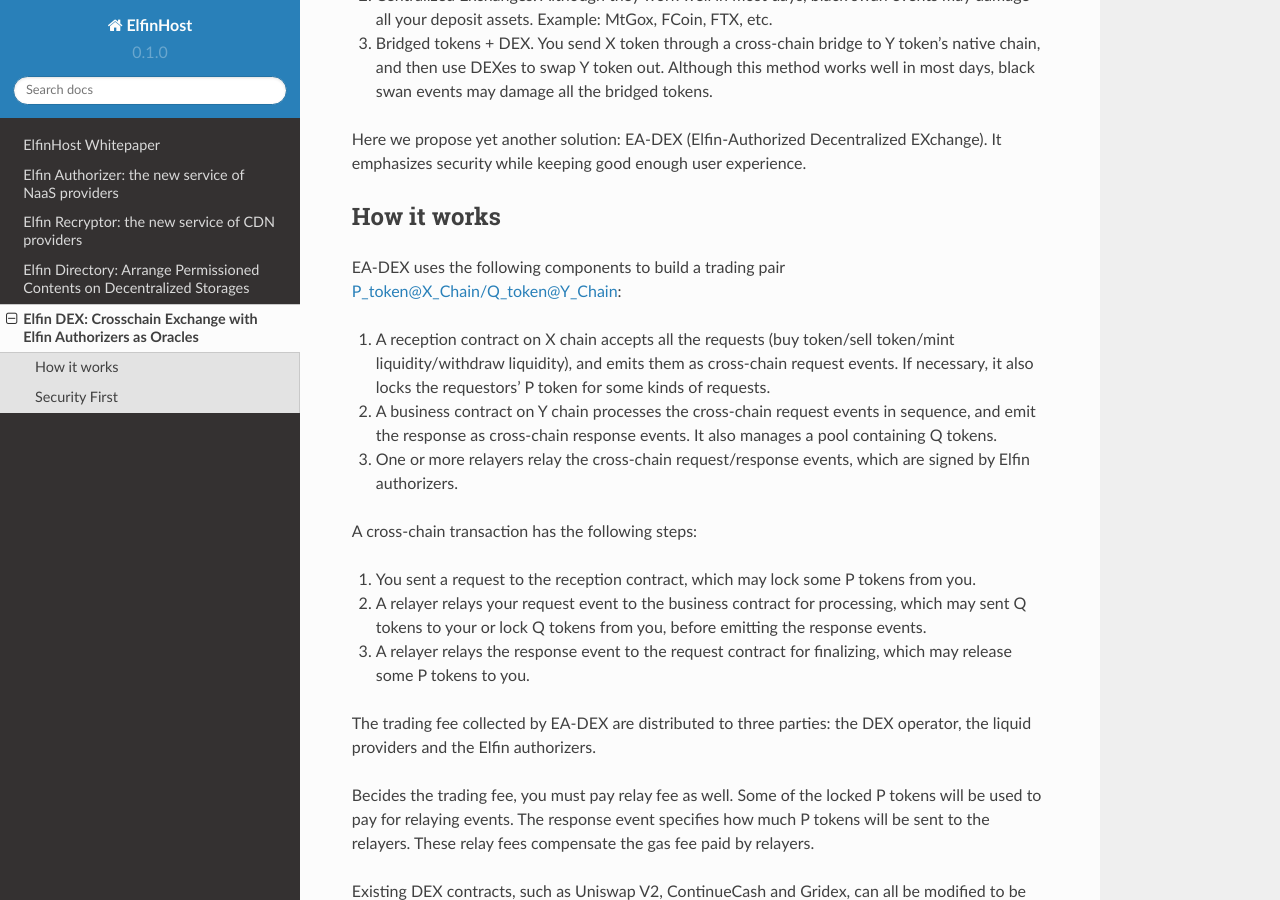
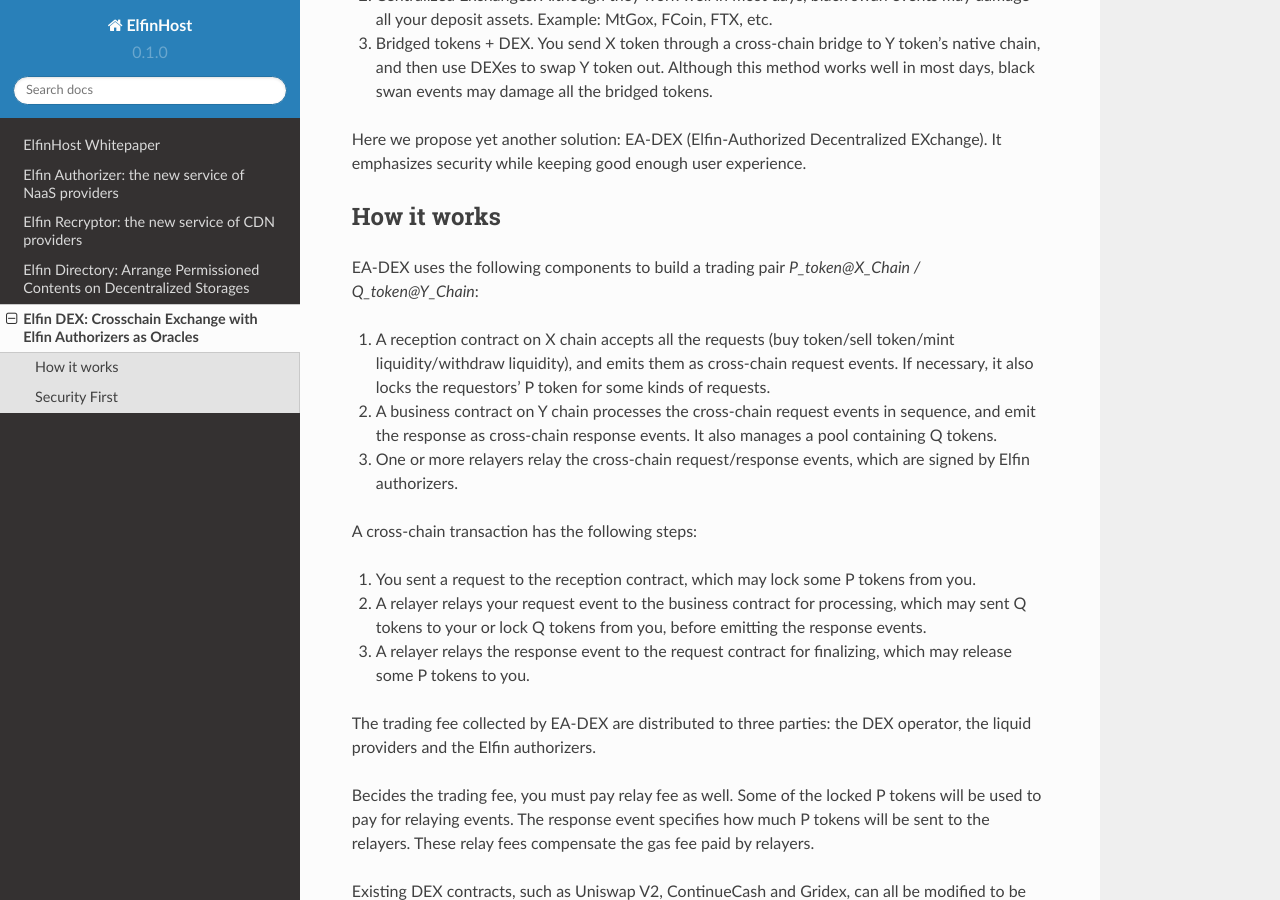
Before and after one commit to elfinhost/elfinhost-docs, a Sphinx documentation site: the page built from docs/source/elfindex.rst, in a window 1280 px wide and 900 px high, scrolled down 429 px. Built offline with Sphinx 7.4.7 and the Read the Docs theme 2.0.0, drawn with Linux system fonts in a browser that asks for light colours.

Commit message:
fix link syntax again

```diff
--- a/docs/source/elfindex.rst
+++ b/docs/source/elfindex.rst
@@ -17,7 +17,7 @@
 How it works
 ---------------------
 
-EA-DEX uses the following components to build a trading pair P\_token@X\_Chain/Q\_token@Y\_Chain:
+EA-DEX uses the following components to build a trading pair `P_token@X_Chain / Q_token@Y_Chain`:
 
 1. A reception contract on X chain accepts all the requests (buy token/sell token/mint liquidity/withdraw liquidity), and emits them as cross-chain request events. If necessary, it also locks the requestors' P token for some kinds of requests.
 
--- a/docs/source/elfindirectory.rst
+++ b/docs/source/elfindirectory.rst
@@ -6,7 +6,7 @@
 
    Currently this document only specifies immutable directory on IPFS. Specifications for other decentralized storages will come soon.
 
-IPFS supports `Immutable Filesystem<https://docs.ipfs.tech/concepts/file-systems>`_, and a IPFS URL can actually `point to a directory<https://discuss.ipfs.tech/t/understanding-ipfs-directories/2219>`_.
+IPFS supports `Immutable Filesystem <https://docs.ipfs.tech/concepts/file-systems>`_, and a IPFS URL can actually `point to a directory <https://discuss.ipfs.tech/t/understanding-ipfs-directories/2219>`_.
 
 Sometimes we want to share several files as a whole through ElfinHost. For example:
 
@@ -29,7 +29,7 @@
 Metadata's schema
 -------------------
 
-The `schema<http://json-schema.org/learn/getting-started-step-by-step>`_ of the "config.json" file is as follows:
+The `schema <http://json-schema.org/learn/getting-started-step-by-step>`_ of the "config.json" file is as follows:
 
 .. code-block::
 
@@ -121,7 +121,7 @@
 FormData for upload
 ------------------------
 
-To store a Elfin directory to IPFS, you must first submit the files that need encryption to the server side using the `encryptChunk` endpoint of the recryptor. After they are ready, you can upload the files in Elfin directory using `FormData<https://developer.mozilla.org/en-US/docs/Web/API/FormData>`_. A FormData object has several entries created using the `append<https://developer.mozilla.org/en-US/docs/Web/API/FormData/append>`_ method. Each entry has three attributes:
+To store a Elfin directory to IPFS, you must first submit the files that need encryption to the server side using the `encryptChunk` endpoint of the recryptor. After they are ready, you can upload the files in Elfin directory using `FormData <https://developer.mozilla.org/en-US/docs/Web/API/FormData>`_. A FormData object has several entries created using the `append <https://developer.mozilla.org/en-US/docs/Web/API/FormData/append>`_ method. Each entry has three attributes:
 
 1. name: the full name of the file. A Elfin directory can contain subdirectories. So the full name may contain "/".
 
--- a/docs/source/elfinrecryptor.rst
+++ b/docs/source/elfinrecryptor.rst
@@ -292,7 +292,7 @@
 Upload an immutable directory
 --------------------------------
 
-You can request the coordinator to upload an immutable directory onto IPFS by posting a `FormData<https://developer.mozilla.org/en-US/docs/Web/API/FormData>`_.
+You can request the coordinator to upload an immutable directory onto IPFS by posting a `FormData <https://developer.mozilla.org/en-US/docs/Web/API/FormData>`_.
 
 .. code-block::
 
```
Also changed, not shown: other parts of docs/source/elfinrecryptor.rst (+1 -1 lines).
